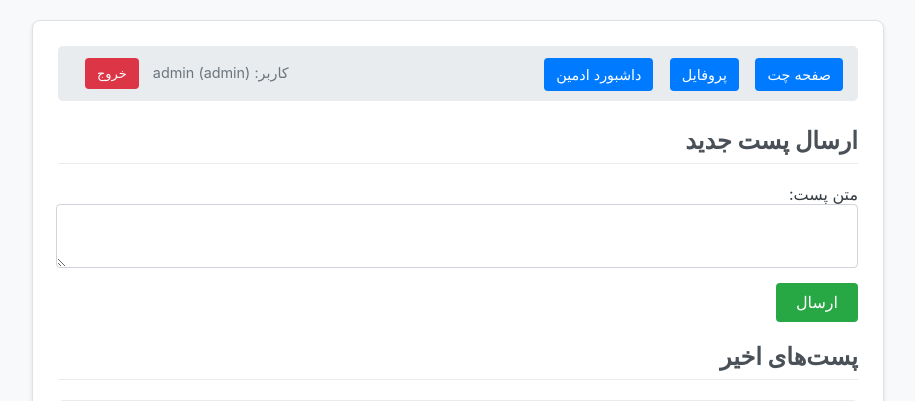
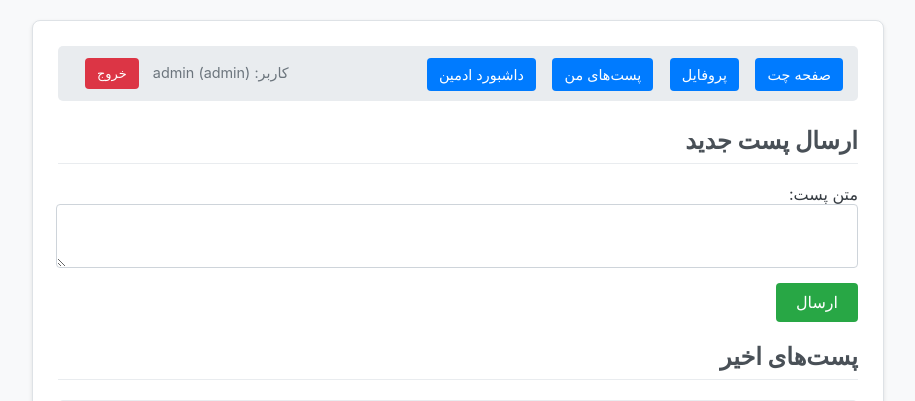
Before and after one commit to MahDN/Network-project, a Flask app: page / in a window 1280 px wide. Shown: the top 401 px of the page, without its empty margins (182-1097 px from the left). Run offline with Flask 2, Linux system fonts and the light colour scheme; a user stored in the database is signed in; data comes from the database, SQL or seed files in the repository.

Commit message:
feat(navbar): add 'My Posts' link to base.html for authenticated users
Added a Jinja2 conditional block in base.html to show a 'My Posts' link in the navbar. The link appears only when the user is logged in using Flask's `user.is_authenticated`.

```diff
--- a/templates/base.html
+++ b/templates/base.html
@@ -42,6 +42,7 @@
                 <a href="{{ url_for('index') }}">صفحه چت</a>
                 {% if current_user.is_authenticated %}
 				    <a href="{{ url_for('profile') }}">پروفایل</a>
+					<a href="{{ url_for('my_posts') }}">پست‌های من</a>
                     {% if current_user.role == 'admin' %}
                         <a href="{{ url_for('admin_dashboard') }}">داشبورد ادمین</a>
                     {% endif %}
```
